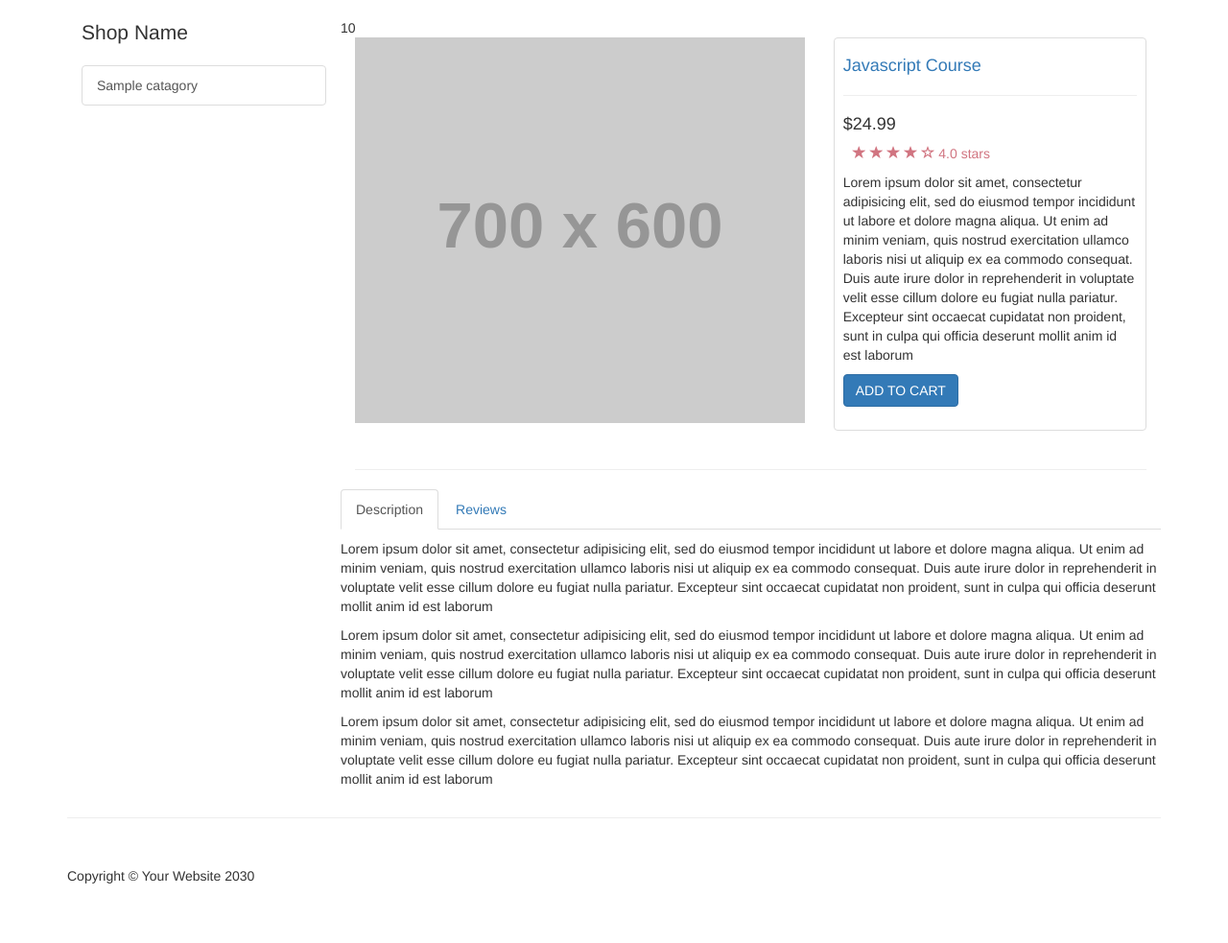
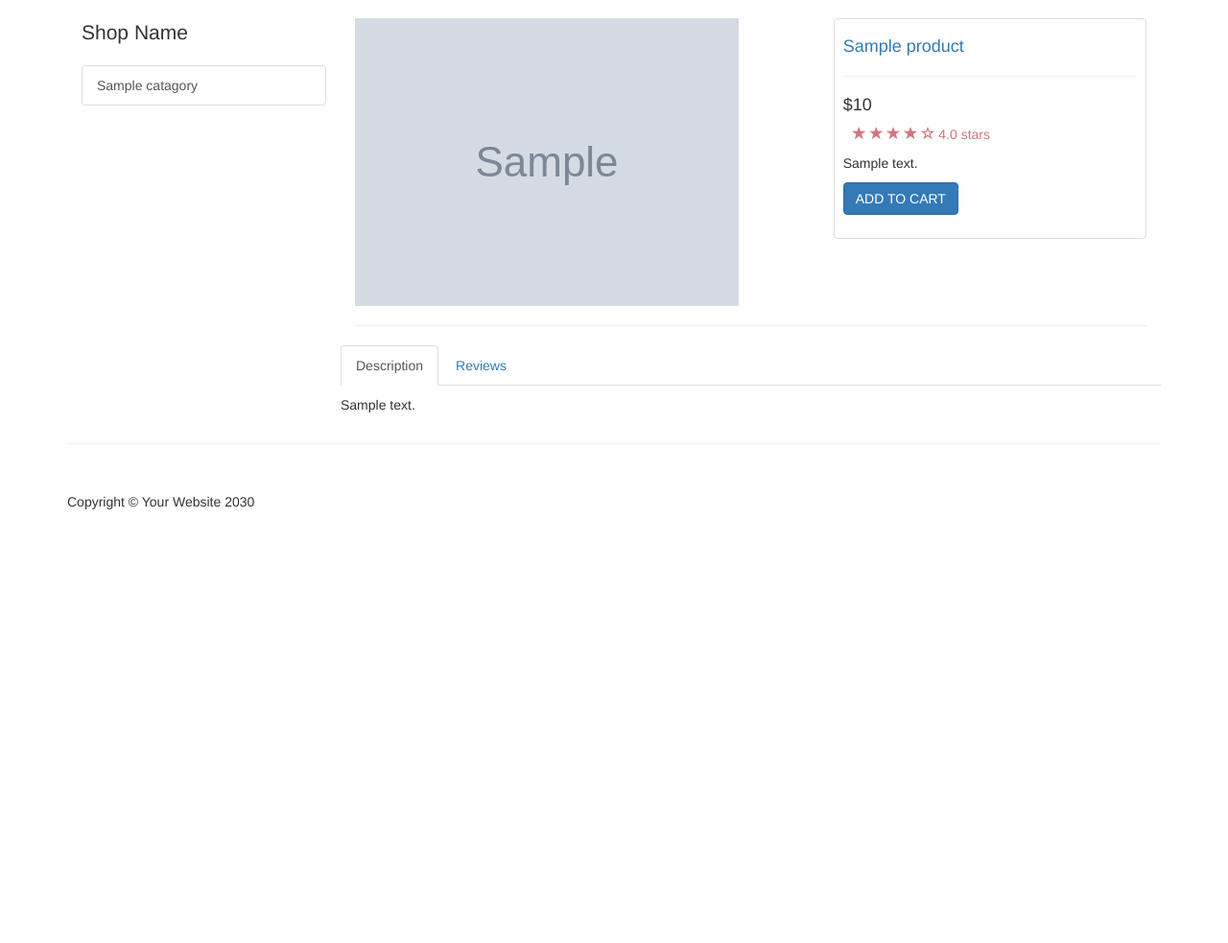
Before and after one commit to SaminYeaser/ecommmer_site, a PHP site: page /item.php?id=1 in a window 1280 px wide. Shown: the part 51-1034 px from the top of the page at 96% size. After the commit the page ends 582 px from the top, so only its background shows below. Run offline with PHP 8.4, Linux system fonts and the light colour scheme; tables that the repository leaves empty or names only in its code hold one stand-in row (values such as "Sample post"); grey boxes marked "Sample" are stand-in pictures; grey boxes labelled with a size stand in for pictures from a placeholder-image service; some libraries are stand-ins or nearby versions.

Commit message:
functioning item page

```diff
--- a/public/item.php
+++ b/public/item.php
@@ -12,12 +12,11 @@
 
     <?php
 
-        $query = "SELECT * FROM products " ;
+        $query = "SELECT * FROM products where product_id = " . escape_string($_GET['id'])." ";
        confirm($query);
        $result= query($query);
-    while ($row = fetch_array($result)){
-            echo $row['product_price'];
-        }
+    while ($row = fetch_array($result)):
+
 
     ?>
 
@@ -28,7 +27,7 @@
 <div class="row">
 
     <div class="col-md-7">
-       <img class="img-responsive" src="http://placehold.it/700x600" alt="">
+       <img class="img-responsive" src="<?php echo $row['product_image'];?>" alt="">
 
     </div>
 
@@ -38,9 +37,9 @@
 
 
     <div class="caption-full">
-        <h4><a href="#">Javascript Course</a> </h4>
+        <h4><a href="#"><?php echo $row['product_title'];?></a> </h4>
         <hr>
-        <h4 class="">$24.99</h4>
+        <h4 class=""><?php echo "&#36;".$row['product_price'];?></h4>
 
     <div class="ratings">
 
@@ -54,8 +53,7 @@
         </p>
     </div>
 
-        <p>Lorem ipsum dolor sit amet, consectetur adipisicing elit, sed do eiusmod tempor incididunt ut labore et dolore magna aliqua. Ut enim ad minim veniam, quis nostrud exercitation ullamco laboris nisi ut aliquip ex ea commodo consequat. Duis aute irure dolor in reprehenderit in voluptate velit esse cillum dolore eu fugiat nulla pariatur. Excepteur sint occaecat cupidatat non proident, sunt in culpa qui officia deserunt mollit anim id est laborum</p>
-
+<p><?php echo $row['short_desc'];?></p>
 
     <form action="">
         <div class="form-group">
@@ -95,12 +93,9 @@
 
 <p></p>
 
-    <p>Lorem ipsum dolor sit amet, consectetur adipisicing elit, sed do eiusmod tempor incididunt ut labore et dolore magna aliqua. Ut enim ad minim veniam, quis nostrud exercitation ullamco laboris nisi ut aliquip ex ea commodo consequat. Duis aute irure dolor in reprehenderit in voluptate velit esse cillum dolore eu fugiat nulla pariatur. Excepteur sint occaecat cupidatat non proident, sunt in culpa qui officia deserunt mollit anim id est laborum</p>
-
-    <p>Lorem ipsum dolor sit amet, consectetur adipisicing elit, sed do eiusmod tempor incididunt ut labore et dolore magna aliqua. Ut enim ad minim veniam, quis nostrud exercitation ullamco laboris nisi ut aliquip ex ea commodo consequat. Duis aute irure dolor in reprehenderit in voluptate velit esse cillum dolore eu fugiat nulla pariatur. Excepteur sint occaecat cupidatat non proident, sunt in culpa qui officia deserunt mollit anim id est laborum</p>
+    <p><?php echo $row['product_description'];?><p>
 
 
-    <p>Lorem ipsum dolor sit amet, consectetur adipisicing elit, sed do eiusmod tempor incididunt ut labore et dolore magna aliqua. Ut enim ad minim veniam, quis nostrud exercitation ullamco laboris nisi ut aliquip ex ea commodo consequat. Duis aute irure dolor in reprehenderit in voluptate velit esse cillum dolore eu fugiat nulla pariatur. Excepteur sint occaecat cupidatat non proident, sunt in culpa qui officia deserunt mollit anim id est laborum</p>
 
     </div>
     <div role="tabpanel" class="tab-pane" id="profile">
@@ -206,6 +201,7 @@
 
 
 </div>
+    <?php endwhile; ?>
 
 </div>
     <!-- /.container -->
```
